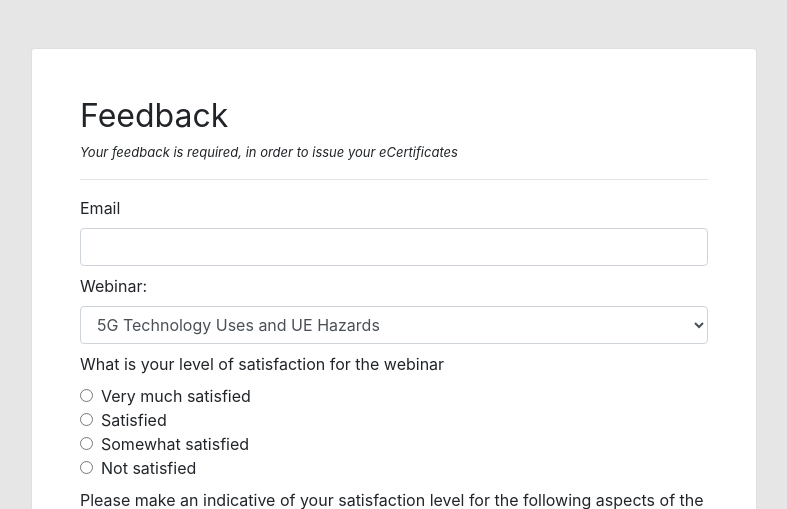
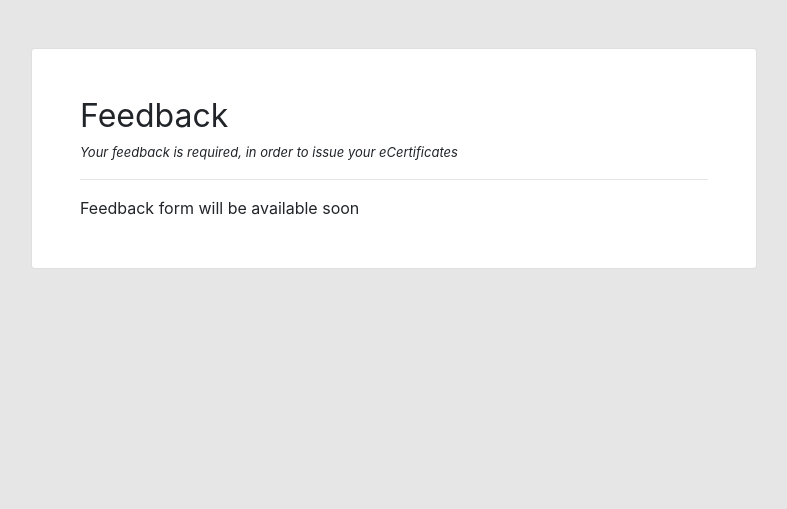
Before and after one commit to VickramMS/webinar, a Django app: page /feedback/ in a window 1280 px wide. Shown: the part 56-565 px from the top of the page, without its empty margins (246-1033 px from the left). After the commit the page ends 324 px from the top, so only its background shows below. Run offline with Django 3.2, Linux system fonts and the light colour scheme; parts of the project's set-up code (start-up, migrations or seed data) failed here and were passed over; some libraries are stand-ins or nearby versions.

Commit message:
Feedback

```diff
--- a/app/templates/app/feedback.html
+++ b/app/templates/app/feedback.html
@@ -18,8 +18,8 @@
         <h2>Feedback</h2>
         <span style="font-size: small;"><em>Your feedback is required, in order to issue your eCertificates</em></span>
         <hr>
+        Feedback form will be available soon
         <!--
-        Feedback form will be available soon-->
         {% for message in messages %}
         {% if message.tags == 'error' %}
         <div class="alert alert-danger">
@@ -104,7 +104,7 @@
             <textarea name="feedback" id="feedback" class="form-control"></textarea>
             <br>
             <button type="submit" class="btn btn-primary float-right">Submit</button>
-        </form>
+        </form>-->
     </div>
 </div>
 
```
